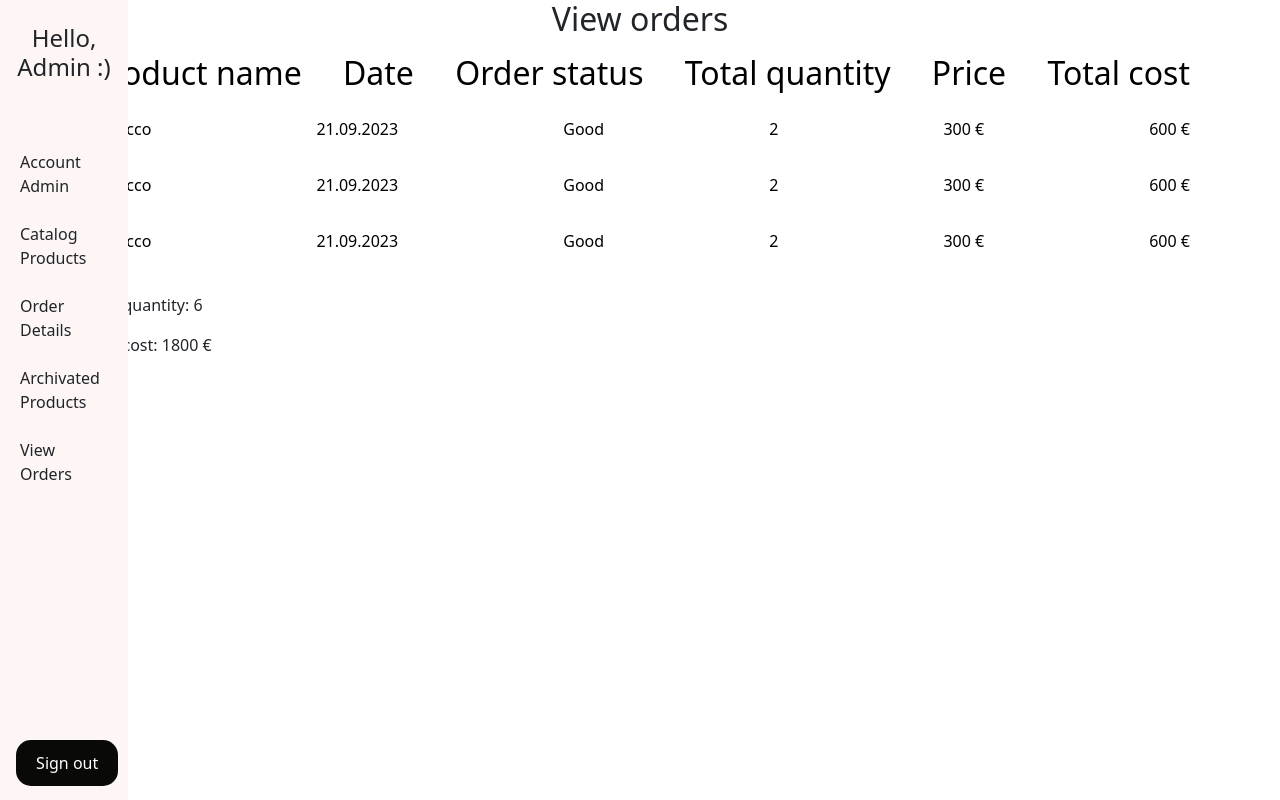
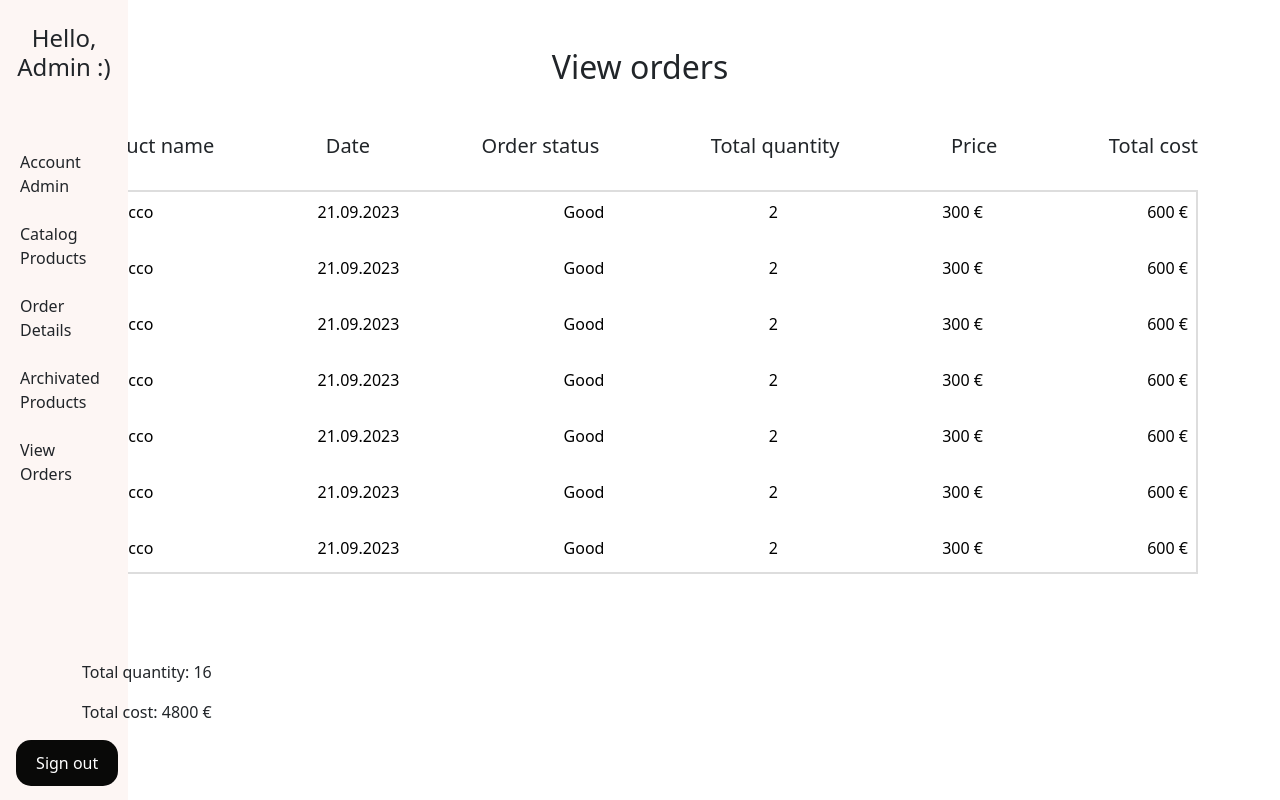
Before and after one commit to valerijatoncinska/tobacco-shop-repo, a React (Vite) app in the folder my-app/: page /#/admin/view-orders in a window 1280 px wide. Built offline with nearby package versions, Linux system fonts and the light colour scheme.

Commit message:
Admin view all orders

```diff
--- /dev/null
+++ b/my-app/src/components/AdminInterface/AdminAllOrders/AllOrdersPage.css
@@ -0,0 +1,41 @@
+.order-summary {
+  position: relative;
+  top: 70px;
+}
+
+.order-table-container {
+  padding: 1rem; /* Adjusted padding to match other values */
+}
+
+.data {
+  max-height: calc(
+    8 * 3rem
+  ); /* Assuming each order row is approximately 3rem high */
+  overflow-y: auto;
+  border: 2px solid #ddd; /* Optional: for visual separation */
+  scrollbar-width: thin;
+}
+
+.data::-webkit-scrollbar {
+  width: 0.5rem;
+}
+
+.data::-webkit-scrollbar-thumb {
+  background-color: #888;
+  border-radius: 0.25rem;
+}
+
+.data::-webkit-scrollbar-thumb:hover {
+  background-color: #555;
+}
+
+.table-header {
+  display: flex;
+  justify-content: space-between;
+  margin-bottom: 1rem;
+}
+
+.table-header h5 {
+  flex: 1;
+  text-align: center;
+}
--- a/my-app/src/components/AdminInterface/AdminAllOrders/AllOrdersPage.tsx
+++ b/my-app/src/components/AdminInterface/AdminAllOrders/AllOrdersPage.tsx
@@ -1,6 +1,7 @@
 import React from "react"
 import "bootstrap/dist/css/bootstrap.min.css"
 import Order from "./Order"
+import "./AllOrdersPage.css"
 
 const AllOrdersPage = () => {
   const orders = [
@@ -28,6 +29,48 @@ const AllOrdersPage = () => {
       quantity: 2,
       price: 300,
     },
+    {
+      id: 1,
+      productName: "Tobacco",
+      orderDate: "21.09.2023",
+      orderStatus: "Good",
+      quantity: 2,
+      price: 300,
+    },
+    {
+      id: 1,
+      productName: "Tobacco",
+      orderDate: "21.09.2023",
+      orderStatus: "Good",
+      quantity: 2,
+      price: 300,
+    },
+    {
+      id: 1,
+      productName: "Tobacco",
+      orderDate: "21.09.2023",
+      orderStatus: "Good",
+      quantity: 2,
+      price: 300,
+    },
+    {
+      id: 1,
+      productName: "Tobacco",
+      orderDate: "21.09.2023",
+      orderStatus: "Good",
+      quantity: 2,
+      price: 300,
+    },
+    {
+      id: 1,
+      productName: "Tobacco",
+      orderDate: "21.09.2023",
+      orderStatus: "Good",
+      quantity: 2,
+      price: 300,
+    },
+
+
     // Add more orders as needed
   ]
 
@@ -38,21 +81,19 @@ const AllOrdersPage = () => {
   )
 
   return (
-    <div className="order-table-container">
+    <div className="order-table-container p-5">
       <div className="container">
-        <h2 className="text-center">View orders</h2>
+        <h2 className="text-center mb-5">View orders</h2>
         <table className="table">
-          <div>
-            <div className="d-flex justify-content-between">
-              <h2>Product name</h2>
-              <h2>Date</h2>
-              <h2>Order status</h2>
-              <h2>Total quantity</h2>
-              <h2>Price</h2>
-              <h2>Total cost</h2>
+            <div className="d-flex justify-content-between mb-4">
+              <h5>Product name</h5>
+              <h5>Date</h5>
+              <h5>Order status</h5>
+              <h5>Total quantity</h5>
+              <h5>Price</h5>
+              <h5>Total cost</h5>
             </div>
-          </div>
-          <div className="order-inside">
+          <div className="data order-inside">
             {orders.map(order => (
               <Order key={order.id} order={order} />
             ))}
```
